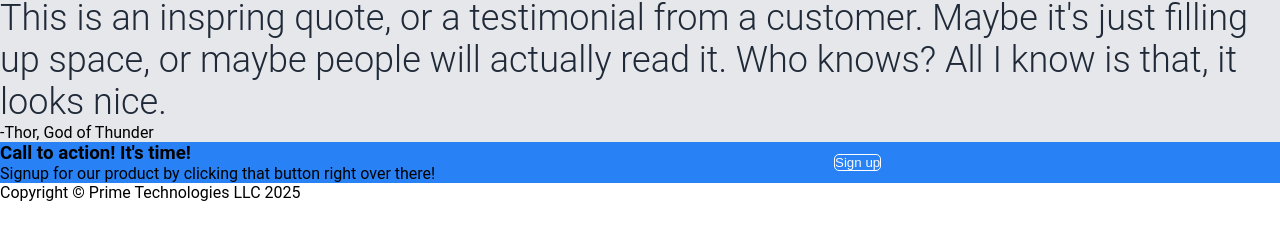
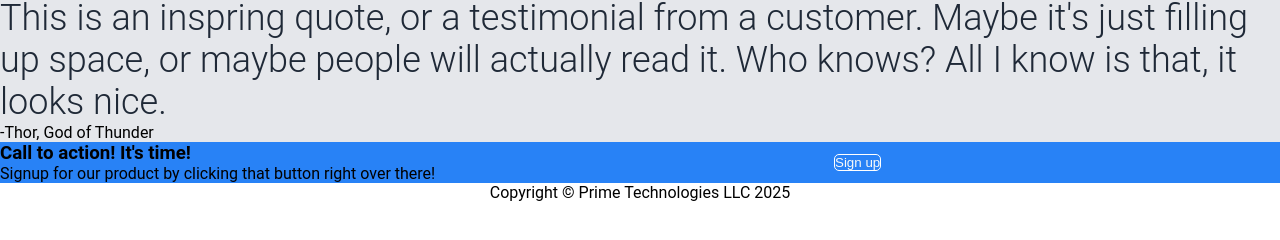
Before and after one commit to clarexOps/landing-page, a plain HTML site: page index.html in a window 1280 px wide. Shown: the part 260-500 px from the top of the page. Drawn offline with Linux system fonts and the light colour scheme.

Commit message:
initial, style footer

```diff
--- a/styles.css
+++ b/styles.css
@@ -129,3 +129,10 @@ img {
     border-radius: 5px;
     }
 }
+
+/* ---------- footer ---------- */
+.footer {
+    display: flex;
+    justify-content: center;
+    align-items: center;
+}
```
